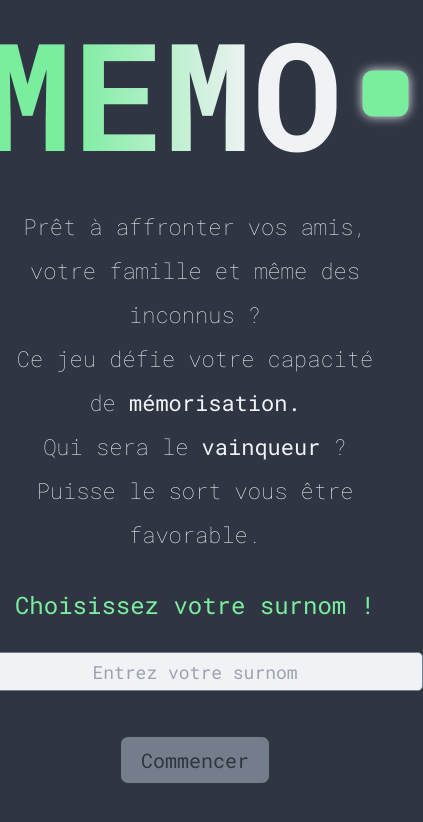
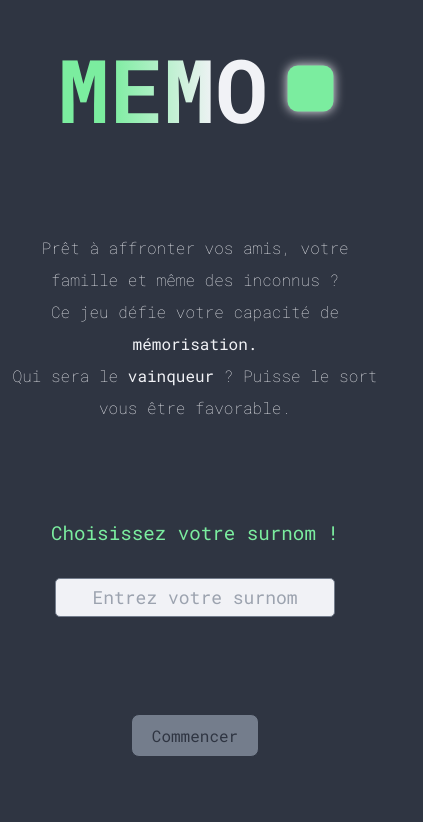
Before and after one commit to meroje17/memo-front, a React (Create React App) app: page / in a window 390 px wide. Shown: the top 822 px of the page, 423 px wide, since content can reach past the window. Built offline with nearby package versions, Linux system fonts and the light colour scheme.

Commit message:
ADD: home responsive

```diff
--- a/src/components/home/Home.module.css
+++ b/src/components/home/Home.module.css
@@ -4,6 +4,12 @@
     font-size: 150px;
     margin-right: 20px;
 }
+
+@media screen and (max-width: 640px) {
+    .websiteTitle {
+      font-size: 5.5em;
+    }
+  }
 
 .green {
     color: #7bed9f;
@@ -46,6 +52,15 @@
     animation: leftAppear 2.8s ease-out 0.8s forwards;
 }
 
+@media screen and (max-width: 640px) {
+    .centered {
+        margin: 10px;
+    }
+    .description {
+      font-size: 1em !important;
+    }
+  }
+
 .description {
     display: block;
     font-family: 'Roboto Mono', monospace;
@@ -62,6 +77,12 @@
     color: #7bed9f;
     margin-bottom: 35px;
 }
+
+@media screen and (max-width: 640px) {
+    .subtitle {
+      font-size: 1.2em;
+    }
+  }
 
 .bold {
     font-weight: 400;
@@ -87,6 +108,12 @@
     margin-bottom: 8px;
 }
 
+@media screen and (max-width: 640px) {
+    .input, .inputError {
+      width: 95%;
+    }
+  }
+
 .input {
     border: 1px solid #747d8c;
 }
@@ -110,6 +137,12 @@
     border: 1px solid #2f3542;
     outline: none;
 }
+
+@media screen and (max-width: 640px) {
+    .button {
+      font-size: 1em;
+    }
+  }
 
 .button:hover {
     transform: scale(1.02);
```
